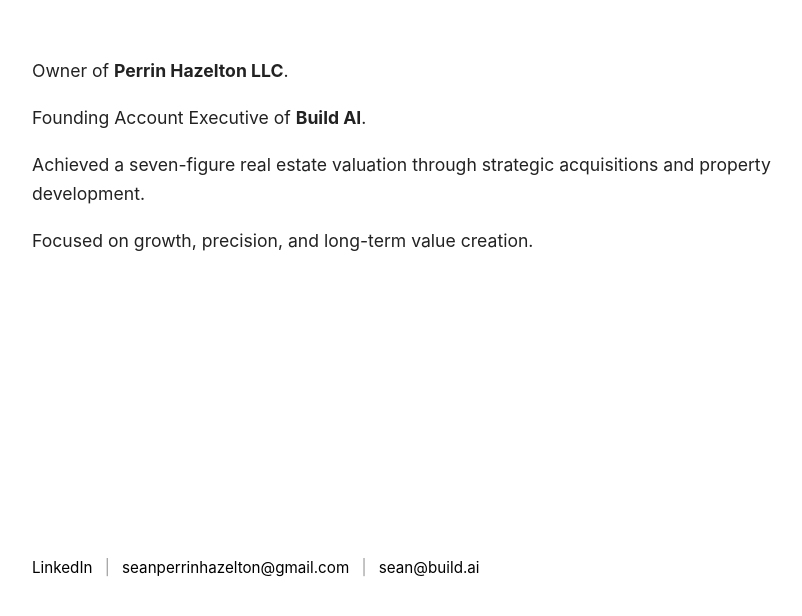
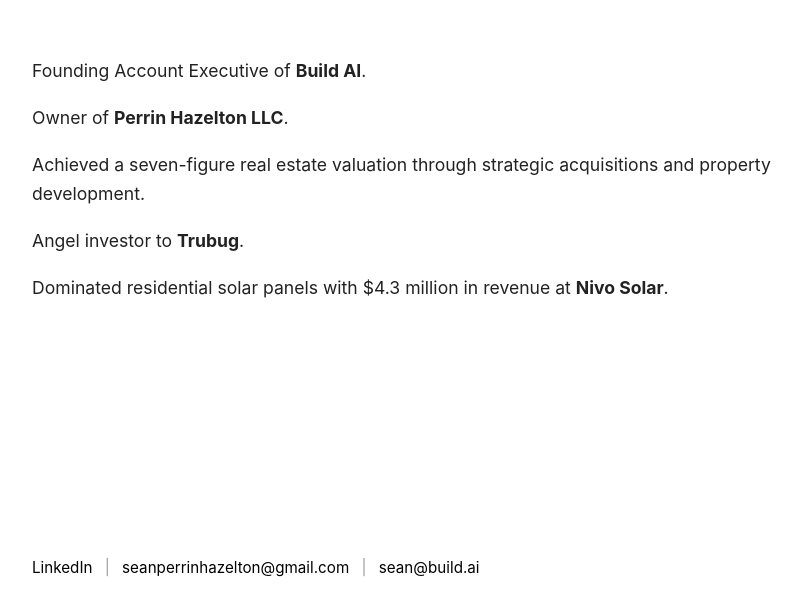
Before and after one commit to seanphazelton/seanhazelton.github.io, a plain HTML site: page index.html in a window 1280 px wide. Shown: the part 160-776 px from the top of the page, without its empty margins (208-1010 px from the left). Drawn offline with Linux system fonts and the light colour scheme.

Commit message:
Update index.html

```diff
--- a/index.html
+++ b/index.html
@@ -78,10 +78,11 @@
   </header>
 
   <main>
+    <p>Founding Account Executive of <strong>Build AI</strong>.</p>
     <p>Owner of <strong>Perrin Hazelton LLC</strong>.</p>
-    <p>Founding Account Executive of <strong>Build AI</strong>.</p>
     <p>Achieved a seven-figure real estate valuation through strategic acquisitions and property development.</p>
-    <p>Focused on growth, precision, and long-term value creation.</p>
+    <p>Angel investor to <strong>Trubug</strong>.</p>
+    <p>Dominated residential solar panels with $4.3 million in revenue at <strong>Nivo Solar</strong>.</p>
   </main>
 
   <footer>
```
